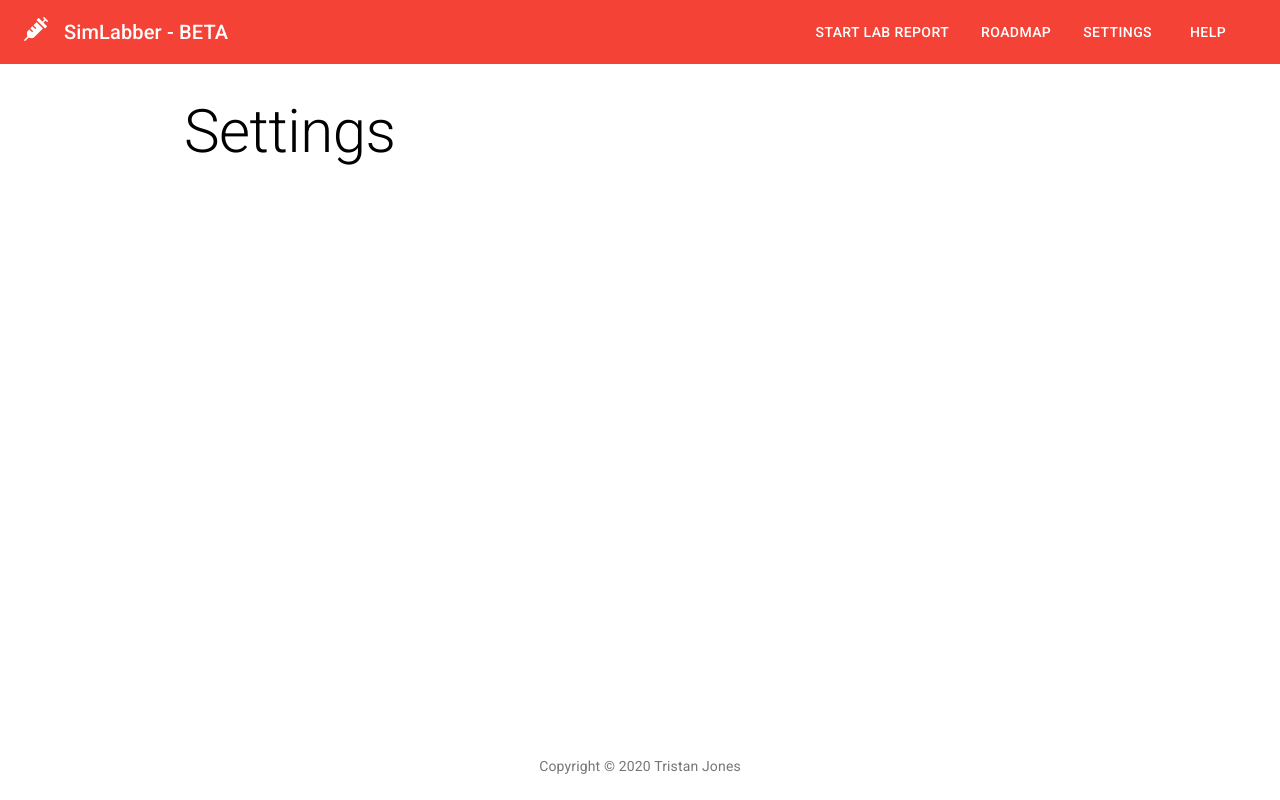
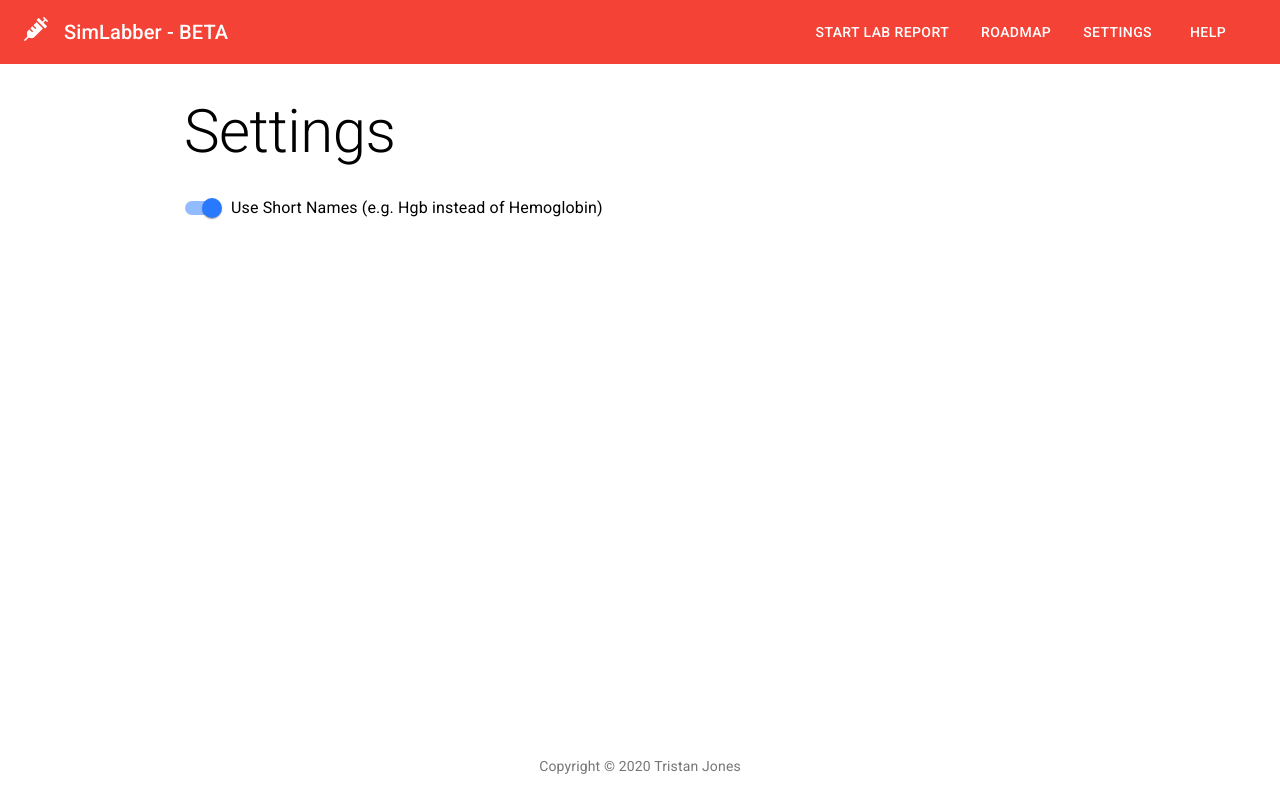
Before and after one commit to jonestristand/simlab-web-client, a React (Create React App) app: page /settings in a window 1280 px wide. Built offline with nearby package versions, Linux system fonts and the light colour scheme.

Commit message:
feat: initial settings page implementation

```diff
--- a/src/pages/settings.js
+++ b/src/pages/settings.js
@@ -1,6 +1,15 @@
 import React from 'react';
+import { connect } from "react-redux";
+import {
+  setUseShortName,
+  setUseMetricUnits,
+} from "../store/settings";
+
+
 import Container from '@material-ui/core/Container';
 import Box from '@material-ui/core/Box';
+import FormControlLabel from '@material-ui/core/FormControlLabel';
+import Switch from '@material-ui/core/Switch';
 import Typography from '@material-ui/core/Typography';
 import { makeStyles } from '@material-ui/core/styles';
 
@@ -13,7 +22,7 @@ const useStyles = makeStyles(theme => ({
   }
 }));
 
-function RoadmapPage() {
+function SettingsPage(props) {
   const classes = useStyles();
 
   const Done = () => (<span role="img" aria-label="done">✅</span>);
@@ -28,7 +37,12 @@ function RoadmapPage() {
       <Container maxWidth="md">
         <Box className={classes.root}>
           <Typography gutterBottom variant="h2">Settings</Typography>
-          <Typography paragraph></Typography>
+
+          <FormControlLabel
+            control={<Switch checked={props.settings.useShortName} onChange={(e) => props.setUseShortName(e.target.checked)} name="shortNameChecked" />}
+            label="Use Short Names (e.g. Hgb instead of Hemoglobin)"
+          />
+
         </Box>
 
       </Container>
@@ -36,4 +50,21 @@ function RoadmapPage() {
   );
 }
 
-export default RoadmapPage;
+const mapStateToProps = (state /*, ownProps*/) => {
+  return {
+    settings: state.settings,
+  };
+};
+
+const mapDispatchToProps = {
+  setUseMetricUnits,
+  setUseShortName,
+};
+
+export default connect(
+  mapStateToProps,
+  mapDispatchToProps
+)(SettingsPage);
+
+
+//export default SettingsPage;
--- a/src/store/index.js
+++ b/src/store/index.js
@@ -5,6 +5,7 @@ import localForage from 'localforage';
 import { patient } from './patient';
 import { disease } from './disease';
 import { tests } from './tests';
+import { settings } from './settings';
 import { reportResult } from './reportResult';
 
 function mainReducer (state = {}, action) {
@@ -12,7 +13,8 @@ function mainReducer (state = {}, action) {
     patient: patient(state.patient, action),
     disease: disease(state.disease, action),
     tests: tests(state.tests, action),
-    reportResult: reportResult(state.reportResult, action)
+    reportResult: reportResult(state.reportResult, action),
+    settings: settings(state.settings, action)
   };
 }
 
--- /dev/null
+++ b/src/store/settings.js
@@ -0,0 +1,41 @@
+export const SETTINGS_USE_SHORT_NAMES = "SETTINGS_USE_SHORT_NAMES";
+export const SETTINGS_USE_METRIC_UNITS = "SETTINGS_USE_METRIC_UNITS";
+
+export function setUseShortName(useShort) {
+  return {
+    type: SETTINGS_USE_SHORT_NAMES,
+    payload: useShort
+  };
+}
+
+export function setUseMetricUnits(units) {
+  return {
+    type: SETTINGS_USE_METRIC_UNITS,
+    payload: units
+  };
+}
+
+// == The initial state for this sub-reducer ==
+const initialSettingsState = {
+  useShortName: true,
+  useMetricUnits: true
+}
+
+export function settings(state = initialSettingsState, action) {
+  switch (action.type) {
+    case SETTINGS_USE_SHORT_NAMES:
+      return {
+        ...state,
+        useShortName: action.payload
+      };
+
+    case SETTINGS_USE_METRIC_UNITS:
+      return {
+        ...state,
+        useMetricUnits: action.payload
+      };
+
+    default:
+      return state;
+  };
+}
```
